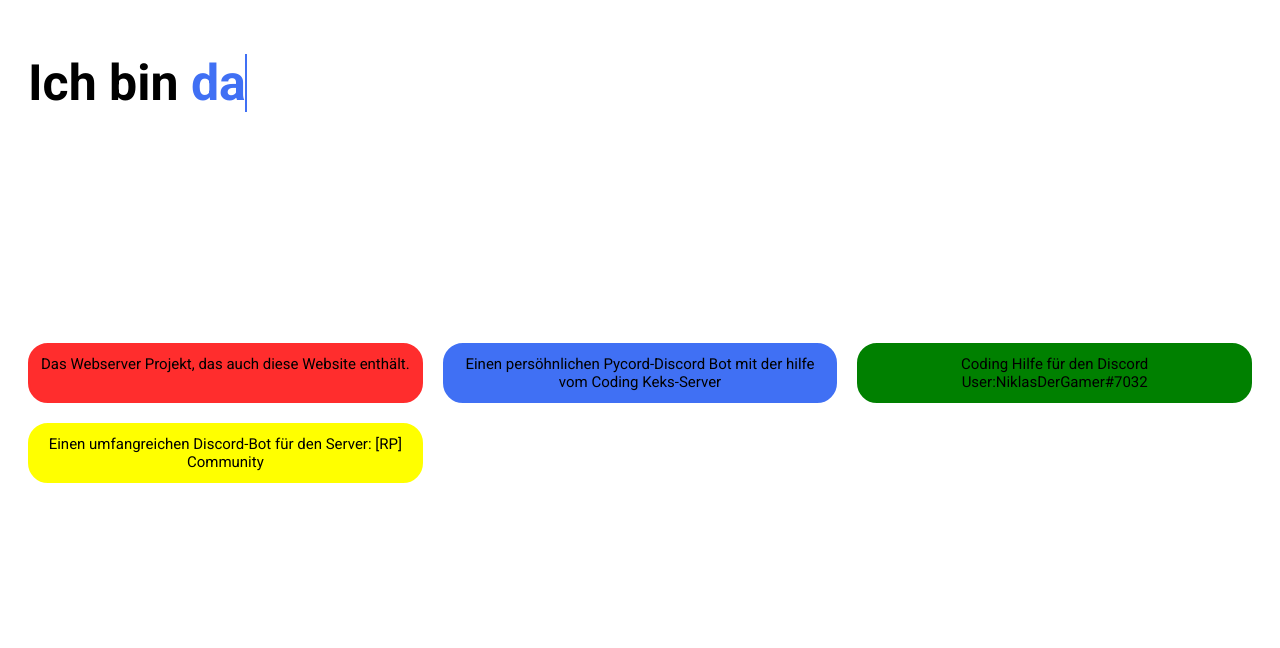
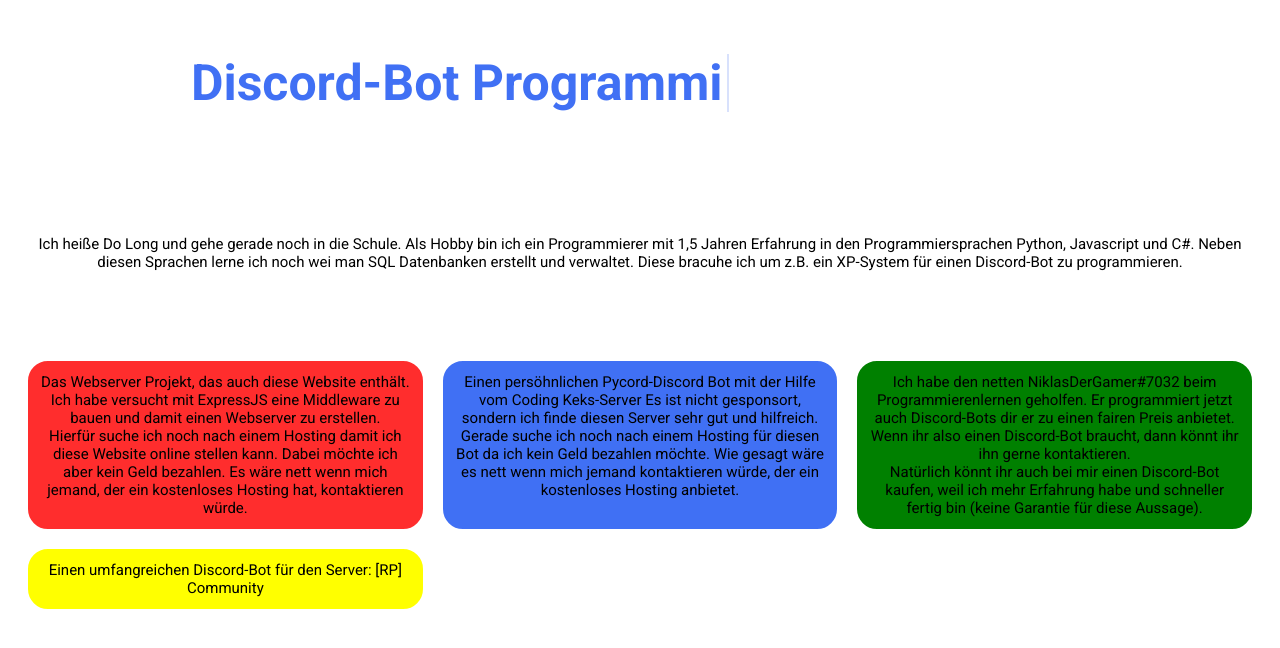
Before and after one commit to Long1351/Webserver, a PHP site: page / in a window 1280 px wide. Shown: the top 648 px of the page. Run offline with PHP 8.4, Linux system fonts and the light colour scheme.

Commit message:
Website verbessert

```diff
--- a/index.html
+++ b/index.html
@@ -12,38 +12,63 @@
 
     <body>
         <header>
-            <h1 class="container">
+            <h1 class="typewrite">
                 <span class="text static-text">Ich bin</span>
                 <span class="text" id="sec-text"></span>
+                <span id="cursor"></span>
             </h1>
         </header>
         <main>
             <section>
                 <h2>Über mich:</h2>
-                <span class="about"
-                    >Ich heiße Do Long und gehe gerade noch in die Schule. Als Hobby bin ich ein Programmierer mit 1,5 Jahren Erfahrung in den
-                    Programmiersprachen Python, Javascript und C#. </span
-                >
+                <span class="para"
+                    >Ich heiße Do Long und gehe gerade noch in die Schule. Als
+                    Hobby bin ich ein Programmierer mit 1,5 Jahren Erfahrung in
+                    den Programmiersprachen Python, Javascript und C#. Neben
+                    diesen Sprachen lerne ich noch wei man SQL Datenbanken
+                    erstellt und verwaltet. Diese bracuhe ich um z.B. ein
+                    XP-System für einen Discord-Bot zu programmieren.
+                </span>
             </section>
             <section>
                 <h2>Meine Projekte:</h2>
                 <div class="grid">
-                    <div onclick="divred()" class="gridel red">
+                    <div onclick="divred()" class="para gridel red">
                         Das Webserver Projekt, das auch diese Website enthält.
+                        Ich habe versucht mit ExpressJS eine Middleware zu bauen
+                        und damit einen Webserver zu erstellen. <br />
+                        Hierfür suche ich noch nach einem Hosting damit ich
+                        diese Website online stellen kann. Dabei möchte ich aber
+                        kein Geld bezahlen. Es wäre nett wenn mich jemand, der
+                        ein kostenloses Hosting hat, kontaktieren würde.
                     </div>
-                    <div onclick="divblue()" class="gridel blue">
-                        Einen persöhnlichen Pycord-Discord Bot mit der hilfe vom
+                    <div onclick="divblue()" class="para gridel blue">
+                        Einen persöhnlichen Pycord-Discord Bot mit der Hilfe vom
                         <a href="http://discord.gg/codingkeks"
                             >Coding Keks-Server</a
                         >
+                        Es ist nicht gesponsort, sondern ich finde diesen Server
+                        sehr gut und hilfreich. <br />
+                        Gerade suche ich noch nach einem Hosting für diesen Bot
+                        da ich kein Geld bezahlen möchte. Wie gesagt wäre es
+                        nett wenn mich jemand kontaktieren würde, der ein
+                        kostenloses Hosting anbietet.
                     </div>
-                    <div onclick="divgreen()" class="gridel green">
-                        Coding Hilfe für den Discord User:<a
-                            href="https://discord.com/users/847032613327470593"
+                    <div onclick="divgreen()" class="para gridel green">
+                        Ich habe den netten
+                        <a href="https://discord.com/users/847032613327470593"
                             >NiklasDerGamer#7032</a
                         >
+                        beim Programmierenlernen geholfen. Er programmiert jetzt
+                        auch Discord-Bots dir er zu einen fairen Preis anbietet.
+                        <br />
+                        Wenn ihr also einen Discord-Bot braucht, dann könnt ihr
+                        ihn gerne kontaktieren. <br />
+                        Natürlich könnt ihr auch bei mir einen Discord-Bot
+                        kaufen, weil ich mehr Erfahrung habe und schneller
+                        fertig bin (keine Garantie für diese Aussage).
                     </div>
-                    <div onclick="divyellow()" class="gridel yellow">
+                    <div onclick="divyellow()" class="para gridel yellow">
                         Einen umfangreichen Discord-Bot für den Server:
                         <a href="https://discord.gg/wfG8JQMMCB"
                             >[RP] Community</a
--- a/script.js
+++ b/script.js
@@ -1,18 +1,32 @@
 const text = document.getElementById("sec-text");
-function textLoad() {
-    setTimeout(() => {
-        text.textContent = "Do Long";
-    }, 0);
-    setTimeout(() => {
-        text.textContent = "ein Discord Bot Developer";
-    }, 3000);
-    setTimeout(() => {
-        text.textContent = "ein Web-Entwickler";
-    }, 6000);
+function sleep(ms) {
+    return new Promise(resolve => setTimeout(resolve, ms));
 }
-if (document.documentElement.clientWidth >= 800) {
-    text.textContent = "dasfd";
-} else {
-    textLoad();
-    setInterval(textLoad, 9000);
+
+const textArray = ["Do Long", "Discord-Bot Programmierer", "Web Developer"];
+let sleepTime = 100;
+let j = 0;
+
+async function loop() {
+    while (true) {
+        for (let i = 0; i < textArray[j].length; i++) {
+            text.innerHTML = textArray[j].substring(0, i + 1);
+            await sleep(sleepTime);
+        }
+        await sleep(sleepTime * 10);
+
+        for (let i = textArray[j].length; i > 0; i--) {
+            text.innerHTML = textArray[j].substring(0, i + 1);
+            await sleep(sleepTime);
+        }
+        await sleep(sleepTime * 2);
+
+        if (j == textArray.length - 1) {
+            j = 0;
+        } else {
+            j++;
+        }
+    }
 }
+
+loop();
--- a/style.css
+++ b/style.css
@@ -3,13 +3,14 @@
 :root {
     --blue: #4070f4;
     --backgroundcolor: rgb(36, 36, 36);
-    --font-color: white;
+    --font-color: black;
+    --typeWrite: white;
 }
 
 @media (prefers-color-scheme: light) {
     :root {
         --backgroundcolor: white;
-        --font-color: black;
+        --font-color: white;
     }
 
     body {
@@ -38,31 +39,45 @@ main {
     margin: 20px;
 }
 
-.container {
+.para {
+    display: block;
+    color: black;
+    padding: 10px;
+    text-align: center;
+    border-radius: 20px;
+    font-size: 15px;
+    font-weight: 400;
+    background-color: white;
+}
+
+.para:hover {
+    box-shadow: 1px 1px 50px 1px var(--typeWrite);
+    transition: 0.5s;
+}
+
+.para:not(:hover) {
+    transition: 0.5s;
+}
+
+.typewrite {
     font-size: 50px;
     overflow: hidden;
 }
 
-.container .text {
+.typewrite {
     position: relative;
     color: var(--blue);
 }
 
-.container .text.static-text {
-    color: var(--font-color);
+.typewrite .static-text {
+    color: var(--typeWrite);
 }
 
 
-.text#sec-text::before {
-    content: "";
-    position: absolute;
-    top: 0;
-    left: 0;
-    width: 100%;
-    height: 100%;
-    background-color: var(--backgroundcolor);
-    border-left: var(--blue) 2px solid;
-    animation: animate 3s steps(12) infinite;
+#cursor {
+    padding-left: 5px;
+    border-right: var(--blue) 2px solid;
+    animation: blink 1s linear infinite;
 }
 
 @media screen and (max-width: 800px) {
@@ -71,15 +86,14 @@ main {
     }
 }
 
-@keyframes animate {
+@keyframes blink {
 
-    45%,
-    55% {
-        left: calc(100% + 4px);
+    0% {
+        opacity: 1;
     }
 
-    to {
-        left: 0%;
+    50% {
+        opacity: 0;
     }
 }
 
```
